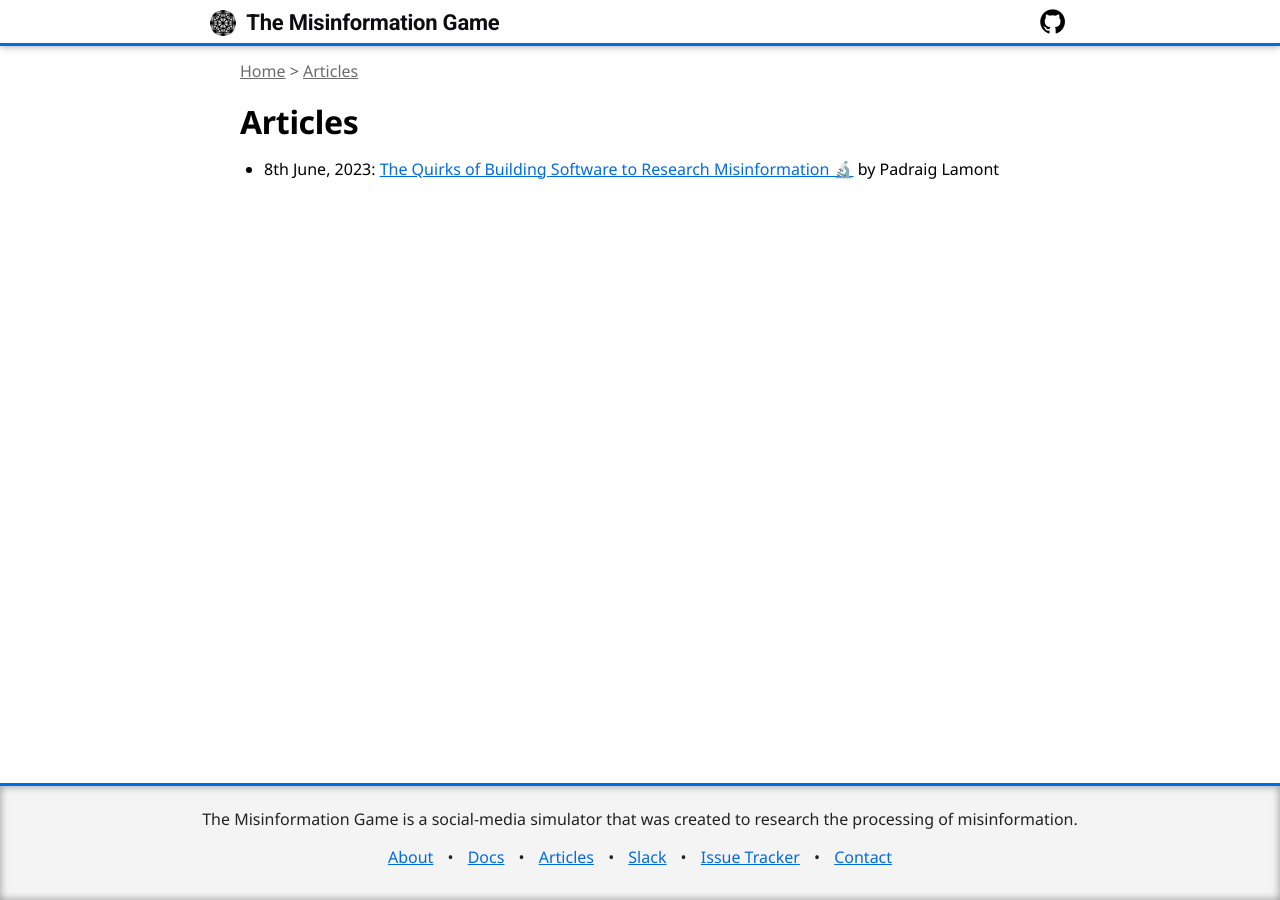
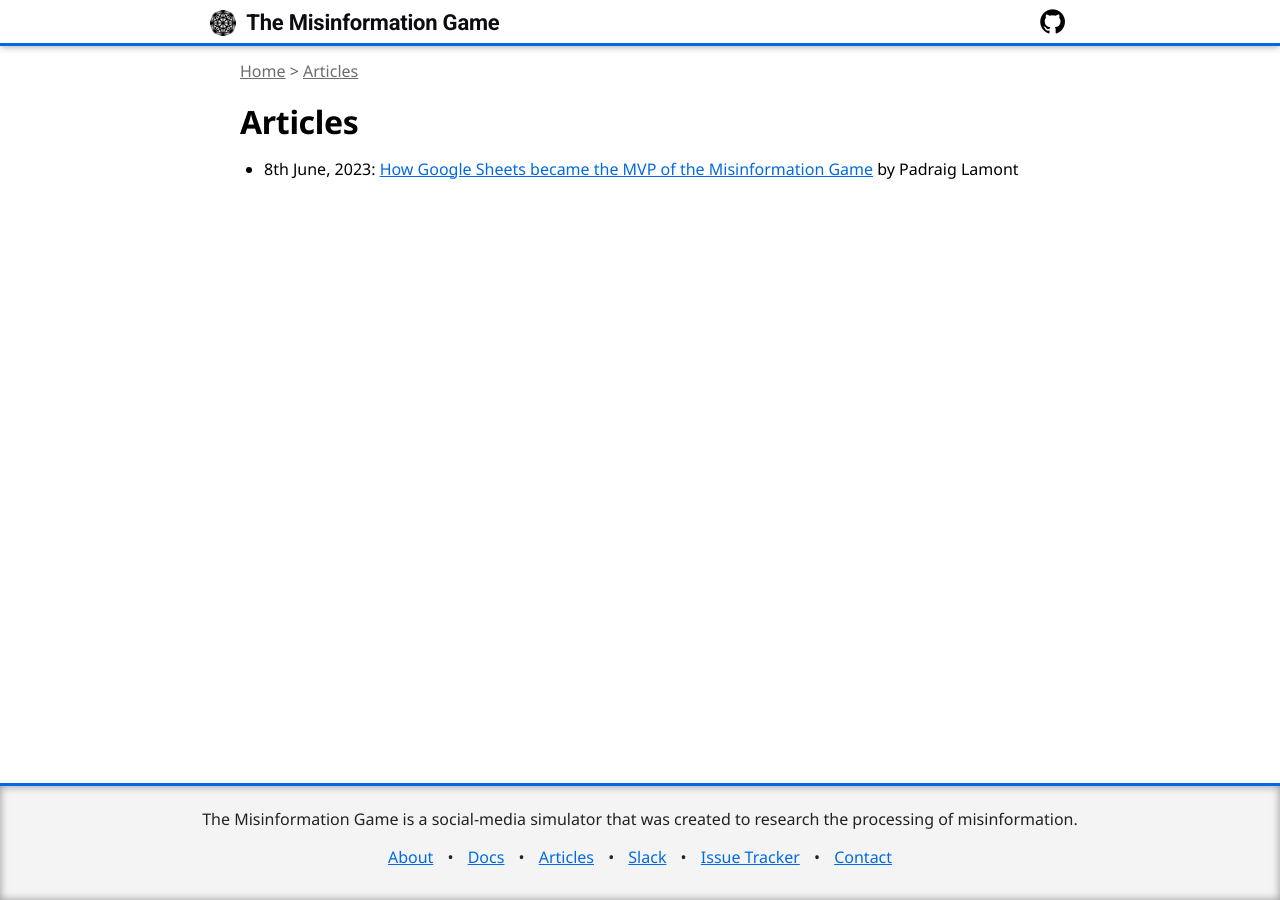
Before and after one commit to beekewardin/themisinformationgame.github.io, a Jekyll site: the page built from articles/index.md, in a window 1280 px wide. Built offline with Jekyll 4.4.1, drawn with Linux system fonts in a browser that asks for light colours; nearby versions of some CDN libraries; our own code applies the rules of GitHub Pages for plain Markdown files.

Commit message:
Update article title

```diff
--- a/articles/index.md
+++ b/articles/index.md
@@ -9,4 +9,4 @@ showBackToTop: false
 # Articles
 {:#intro}
 
-* 8th June, 2023: [The Quirks of Building Software to Research Misinformation 🔬](/articles/building) by Padraig Lamont
+* 8th June, 2023: [How Google Sheets became the MVP of the Misinformation Game](/articles/building) by Padraig Lamont
```
Also changed, not shown: articles/building/index.md (+2 -2 lines).
